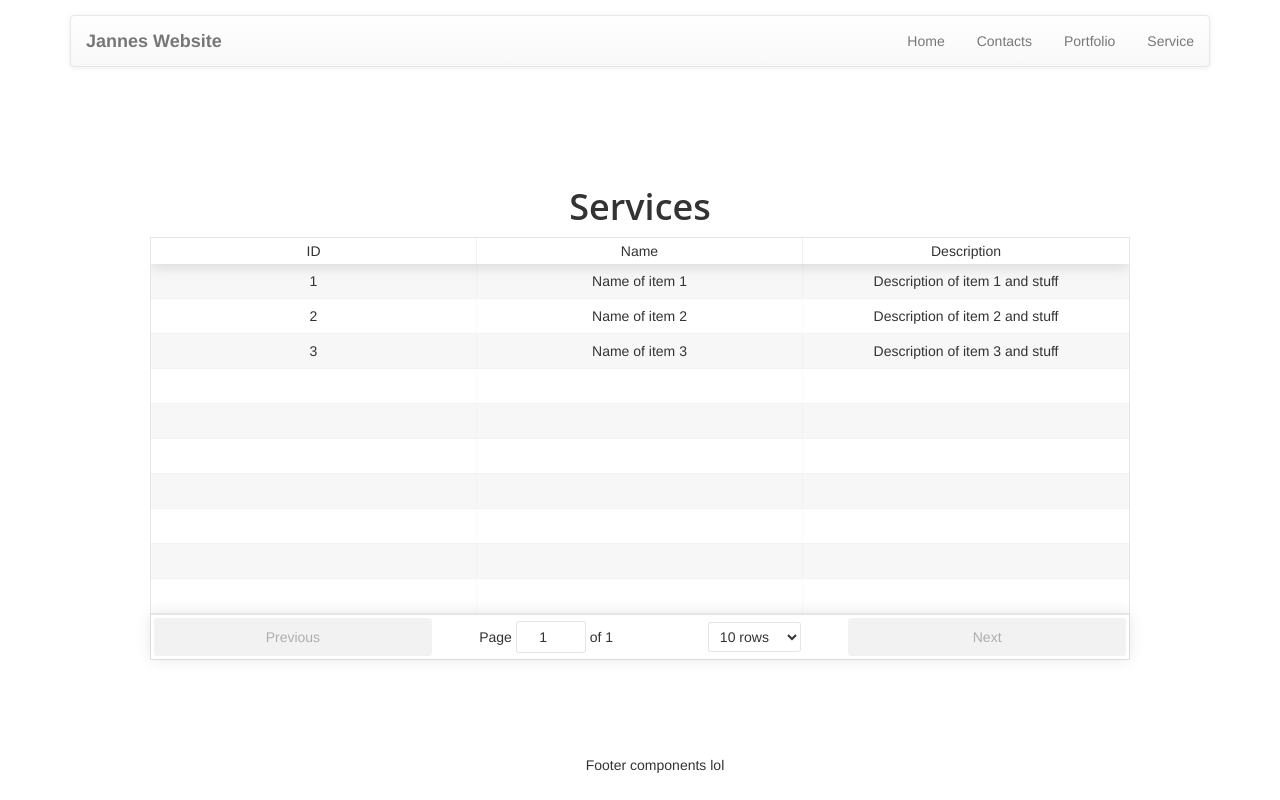
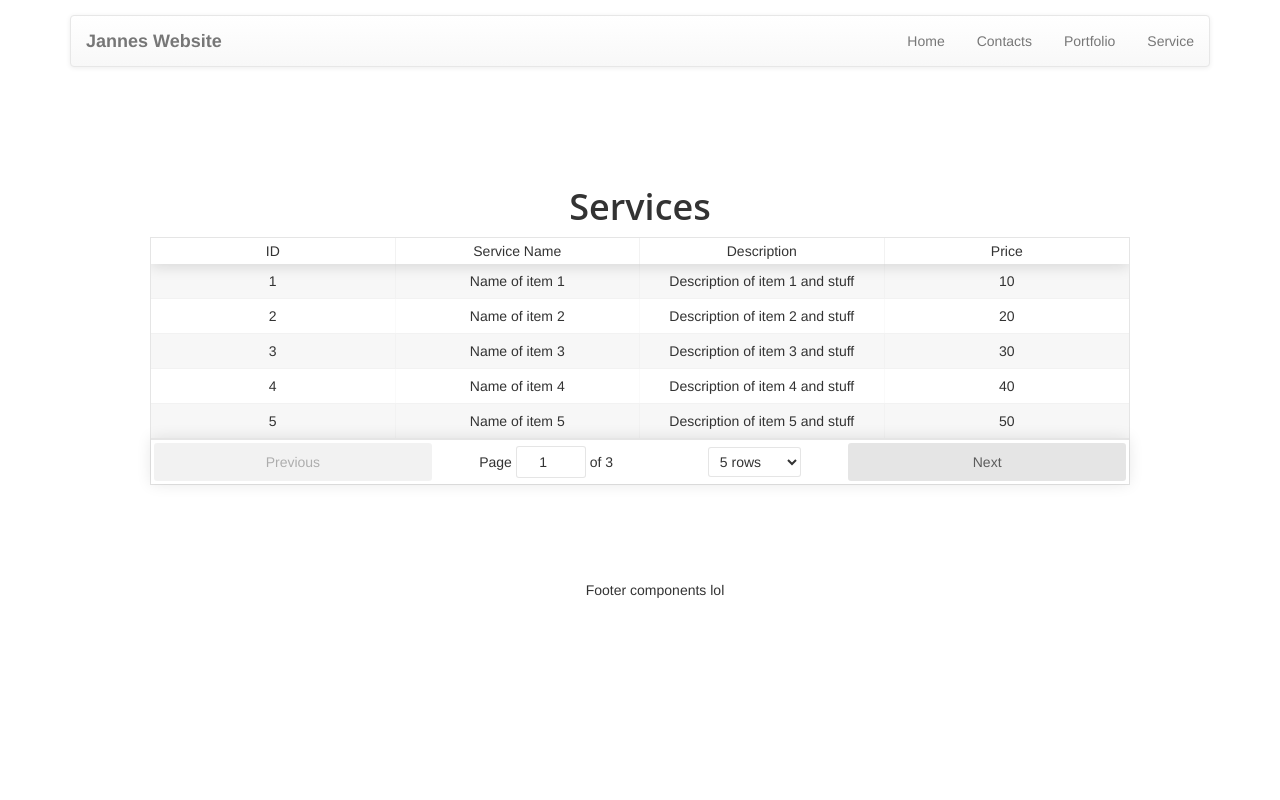
Before and after one commit to shaotime/Jannes-Website, a React (Create React App) app: page /service in a window 1280 px wide. Built offline with nearby package versions, Linux system fonts and the light colour scheme.

Commit message:
Dummy stuff
-added dummy material for the table

```diff
--- a/src/Components/PageComponent/Features/ServiceFeatures/DummyItems.json
+++ b/src/Components/PageComponent/Features/ServiceFeatures/DummyItems.json
@@ -4,16 +4,79 @@
   {
     "id": 1,
     "name": "Name of item 1",
-    "description": "Description of item 1 and stuff"
+    "description": "Description of item 1 and stuff",
+    "price": 10
   },
   {
     "id": 2,
     "name": "Name of item 2",
-    "description": "Description of item 2 and stuff"
+    "description": "Description of item 2 and stuff",
+    "price": 20
   },
   {
     "id": 3,
     "name": "Name of item 3",
-    "description": "Description of item 3 and stuff"
+    "description": "Description of item 3 and stuff",
+    "price": 30
+  },
+  {
+    "id": 4,
+    "name": "Name of item 4",
+    "description": "Description of item 4 and stuff",
+    "price": 40
+  },
+  {
+    "id": 5,
+    "name": "Name of item 5",
+    "description": "Description of item 5 and stuff",
+    "price": 50
+  },
+  {
+    "id": 6,
+    "name": "Name of item 6",
+    "description": "Description of item 6 and stuff",
+    "price": 60
+  },
+  {
+    "id": 7,
+    "name": "Name of item 7",
+    "description": "Description of item 7 and stuff",
+    "price": 70
+  },
+  {
+    "id": 8,
+    "name": "Name of item 8",
+    "description": "Description of item 8 and stuff",
+    "price": 80
+  },
+  {
+    "id": 9,
+    "name": "Name of item 9",
+    "description": "Description of item 9 and stuff",
+    "price": 90
+  },
+  {
+    "id": 10,
+    "name": "Name of item 10",
+    "description": "Description of item 10 and stuff",
+    "price": 100
+  },
+  {
+    "id": 11,
+    "name": "Name of item 11",
+    "description": "Description of item 11 and stuff",
+    "price": 110
+  },
+  {
+    "id": 12,
+    "name": "Name of item 12",
+    "description": "Description of item 12 and stuff",
+    "price": 120
+  },
+  {
+    "id": 13,
+    "name": "Name of item 13",
+    "description": "Description of item 13 and stuff",
+    "price": 130
   }
 ]
--- a/src/Components/PageComponent/Features/ServiceFeatures/ServiceTable.jsx
+++ b/src/Components/PageComponent/Features/ServiceFeatures/ServiceTable.jsx
@@ -24,15 +24,19 @@ class ServiceTable extends Component {
               accessor: "id"
             },
             {
-              Header: "Name",
+              Header: "Service Name",
               accessor: "name"
             },
             {
               Header: 'Description',
               accessor: "description"
+            },
+            {
+              Header: 'Price',
+              accessor: "price"
             }
           ]}
-          defaultPageSize={10}
+          defaultPageSize={5}
           className="-striped -highlight"
         />
       </div>
```
